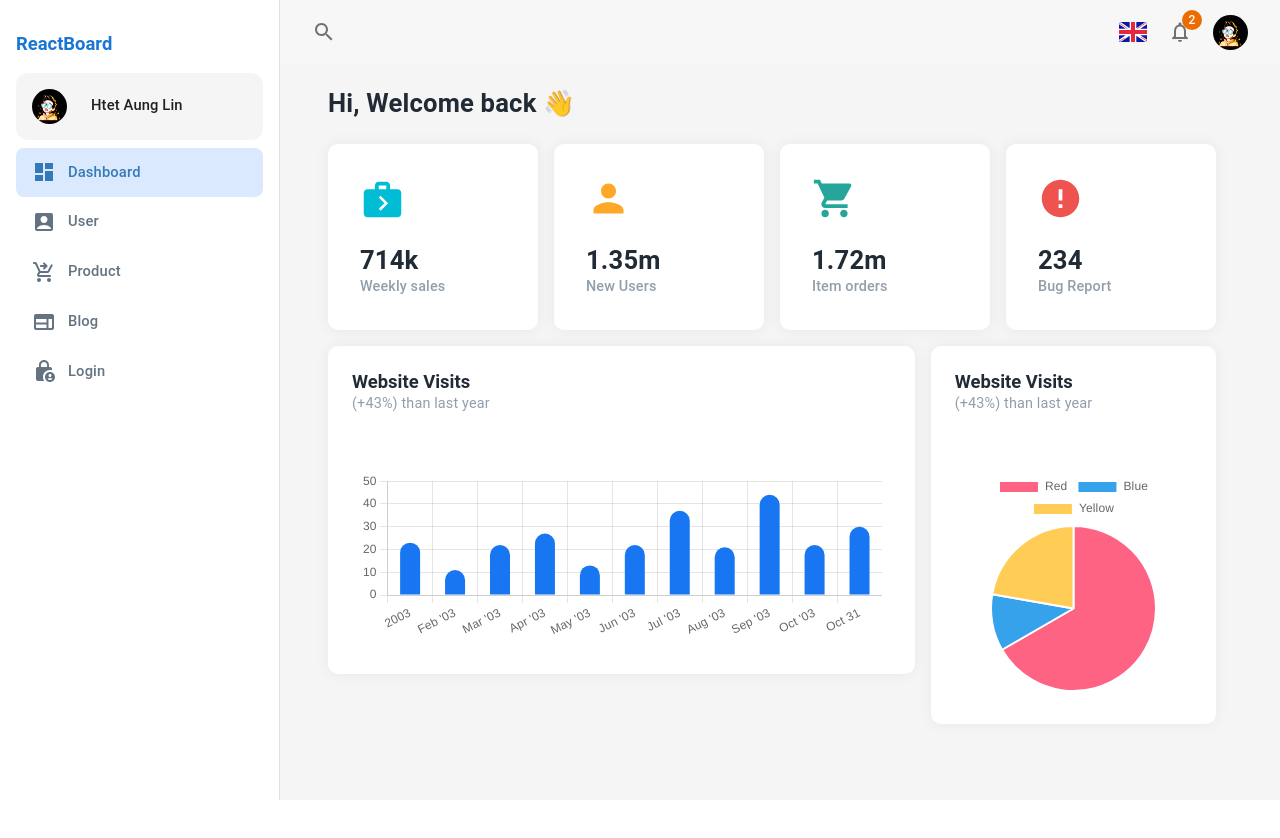
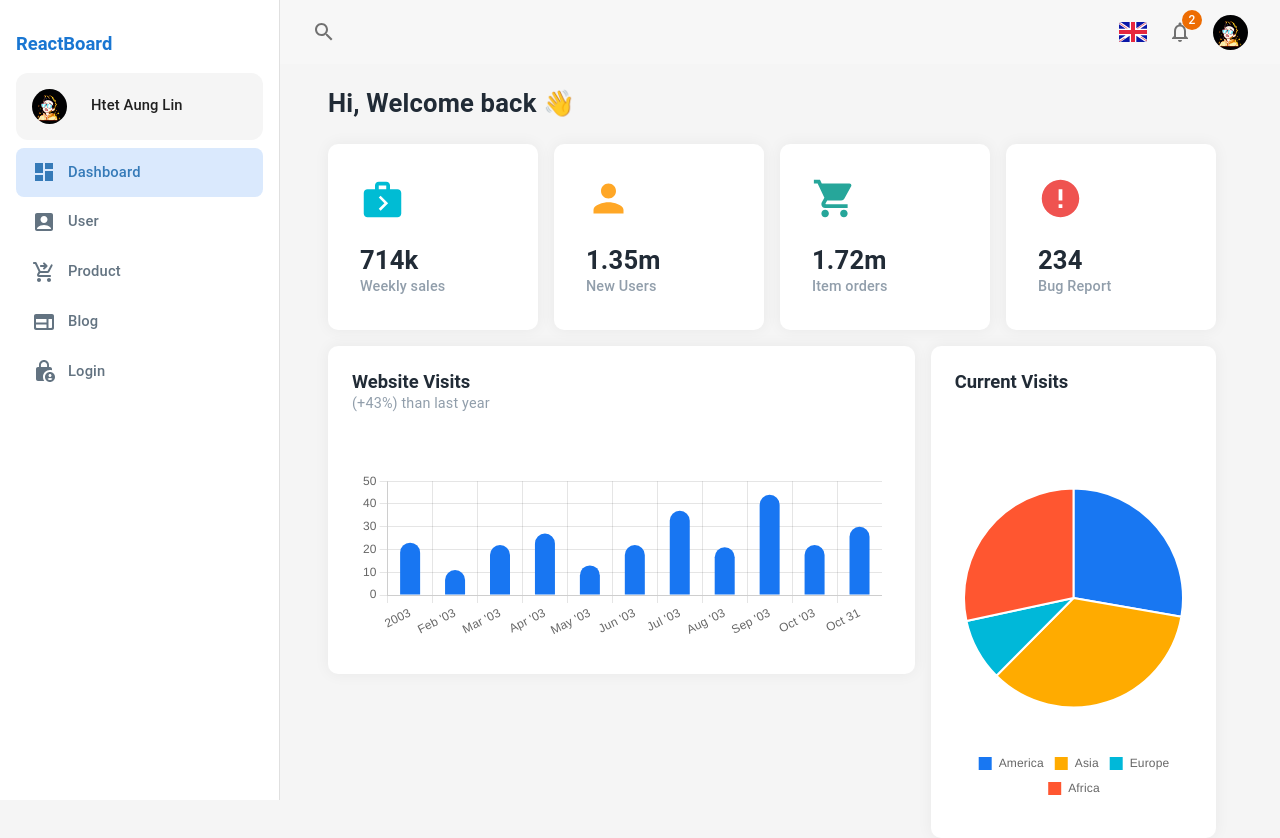
Before and after one commit to HTLA380/React-Dashboard, a React app: page / in a window 1280 px wide. Shown: the top 838 px of the page. Before the commit the page ends 800 px from the top, so only its background shows below. Built offline with nearby package versions, Linux system fonts and the light colour scheme; the HTML template or start-up script is replaced by a standard one.

Commit message:
adding pie chart

```diff
--- a/src/pages/dashboard/PieChart.tsx
+++ b/src/pages/dashboard/PieChart.tsx
@@ -1,38 +1,44 @@
 import React from "react";
-import { Chart, registerables } from "chart.js";
 import { Pie } from "react-chartjs-2";
 import { StyledCard } from "../../components/Styles";
-import { Box, Typography } from "@mui/material";
-
-Chart.register(...registerables);
+import { Box, Stack, Typography } from "@mui/material";
+import { PieChartData } from "./data";
 
 const PieChart: React.FC = () => {
   return (
     <StyledCard>
       <Box margin={3}>
-        <Typography variant="h5">Website Visits</Typography>
-        <Typography variant="body2">(+43%) than last year</Typography>
+        <Typography variant="h5">Current Visits</Typography>
       </Box>
 
-      <Box padding={"2rem"}>
+      <Stack padding={"2rem"} height={420} alignItems={"center"}>
         <Pie
+          options={{
+            plugins: {
+              legend: {
+                display: true,
+                position: "bottom",
+                labels: {
+                  boxWidth: 15,
+                  boxHeight: 15,
+                  pointStyle: "circle",
+                },
+              },
+            },
+            maintainAspectRatio: false,
+          }}
           data={{
-            labels: ["Red", "Blue", "Yellow"],
+            labels: PieChartData.map((data) => data.name),
             datasets: [
               {
-                label: "My First Dataset",
-                data: [300, 50, 100],
-                backgroundColor: [
-                  "rgb(255, 99, 132)",
-                  "rgb(54, 162, 235)",
-                  "rgb(255, 205, 86)",
-                ],
+                data: PieChartData.map((data) => data.visits),
+                backgroundColor: ["#1877f2", "#ffab00", "#00b8d9", "#ff5630"],
                 hoverOffset: 4,
               },
             ],
           }}
         />
-      </Box>
+      </Stack>
     </StyledCard>
   );
 };
--- a/src/pages/dashboard/data.ts
+++ b/src/pages/dashboard/data.ts
@@ -44,3 +44,22 @@ export const UserData = [
     visit: 30,
   },
 ];
+
+export const PieChartData = [
+  {
+    name: "America",
+    visits: 4344,
+  },
+  {
+    name: "Asia",
+    visits: 5435,
+  },
+  {
+    name: "Europe",
+    visits: 1443,
+  },
+  {
+    name: "Africa",
+    visits: 4443,
+  },
+];
```
